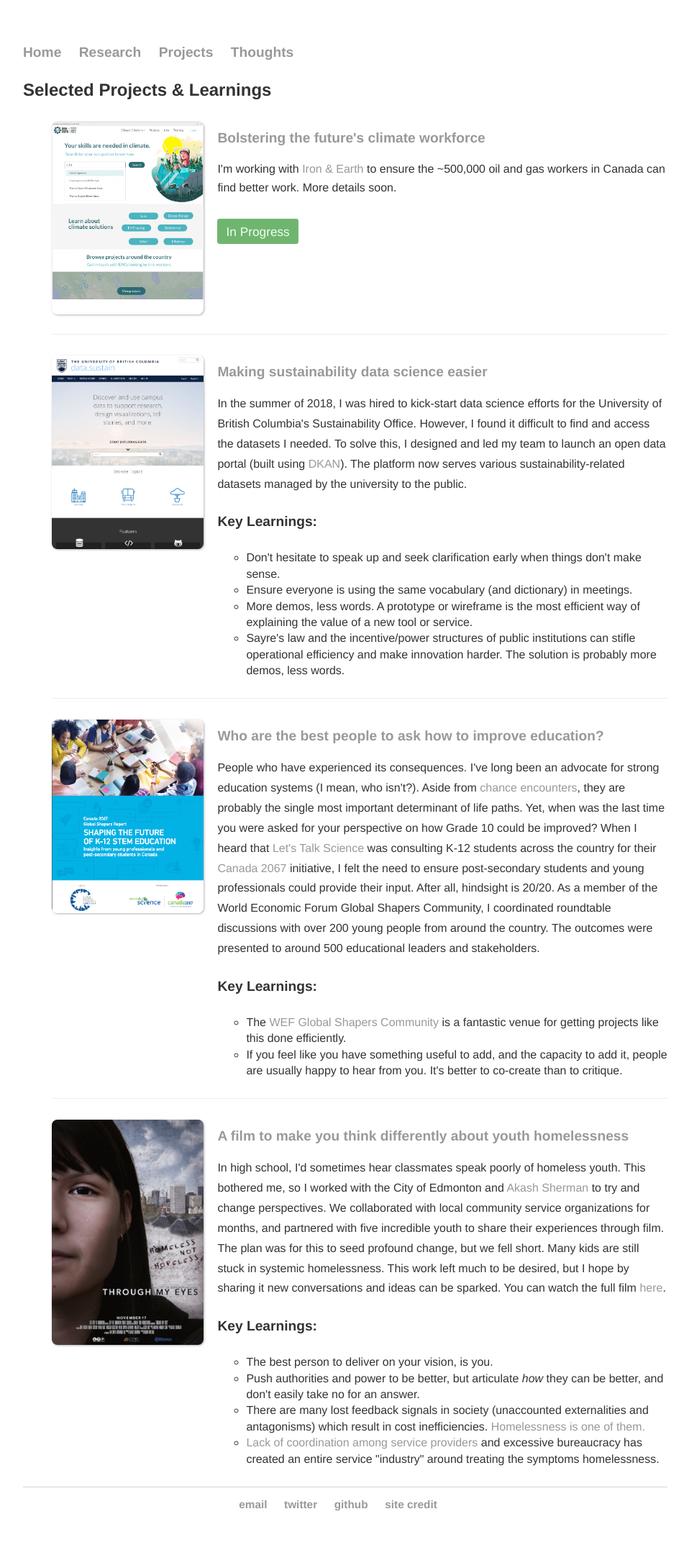
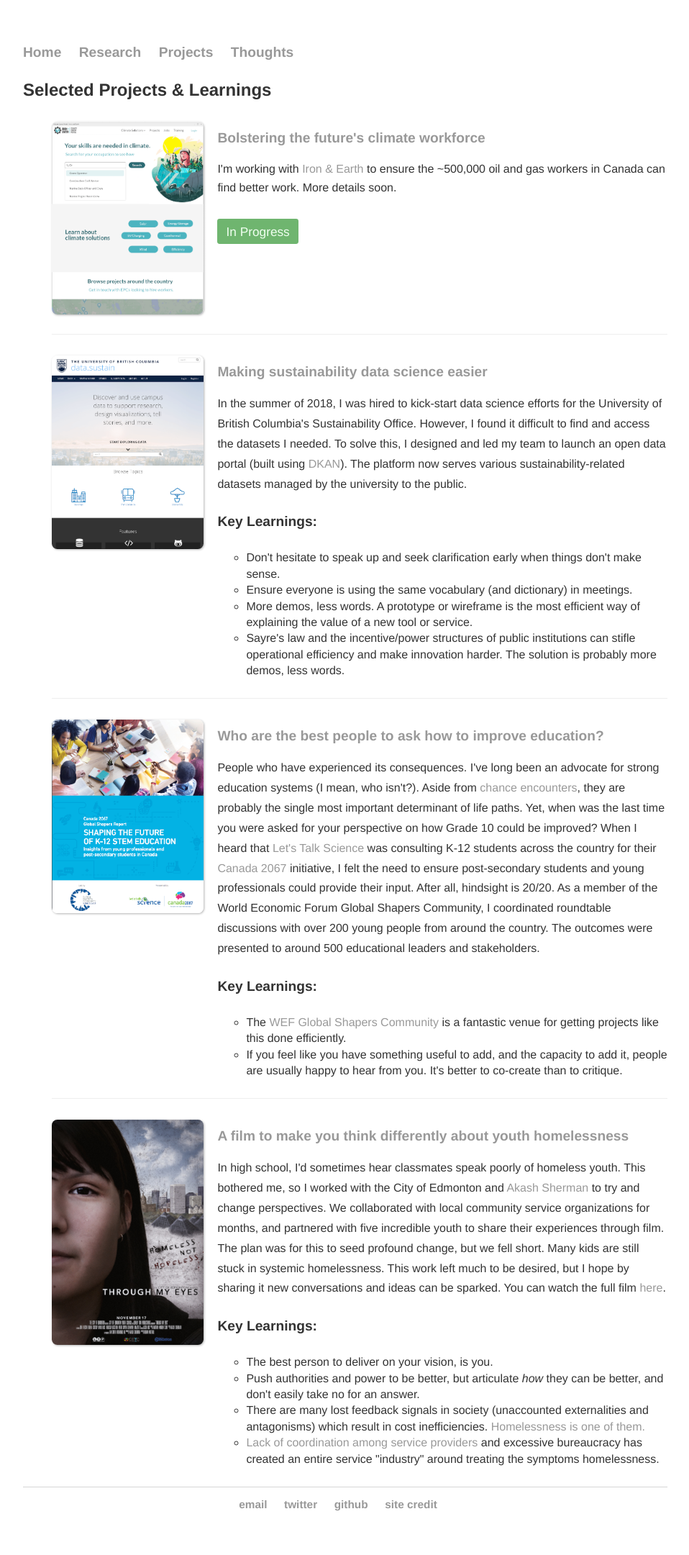
Before and after one commit to rohancalum/rohancalum.github.io, a Jekyll site: the page built from projects/index.html, in a window 1280 px wide. Shown: the whole page at 72% size, without its empty margins (160-1118 px from the left). Built offline with Jekyll 4.4.1, drawn with Linux system fonts in a browser that asks for light colours.

Commit message:
update website

```diff
--- a/projects/index.html
+++ b/projects/index.html
@@ -11,7 +11,7 @@ title: Rohan Nuttall
 
         <li>
             <span class="proj-image">
-                <img src="/assets/img/ccp-actual2.png">
+                <img src="/assets/img/ccp-actual3.png">
             </span>
             <div>
                 <h2>
```
Also changed, not shown: assets/img/ccp-actual3.png (added).
